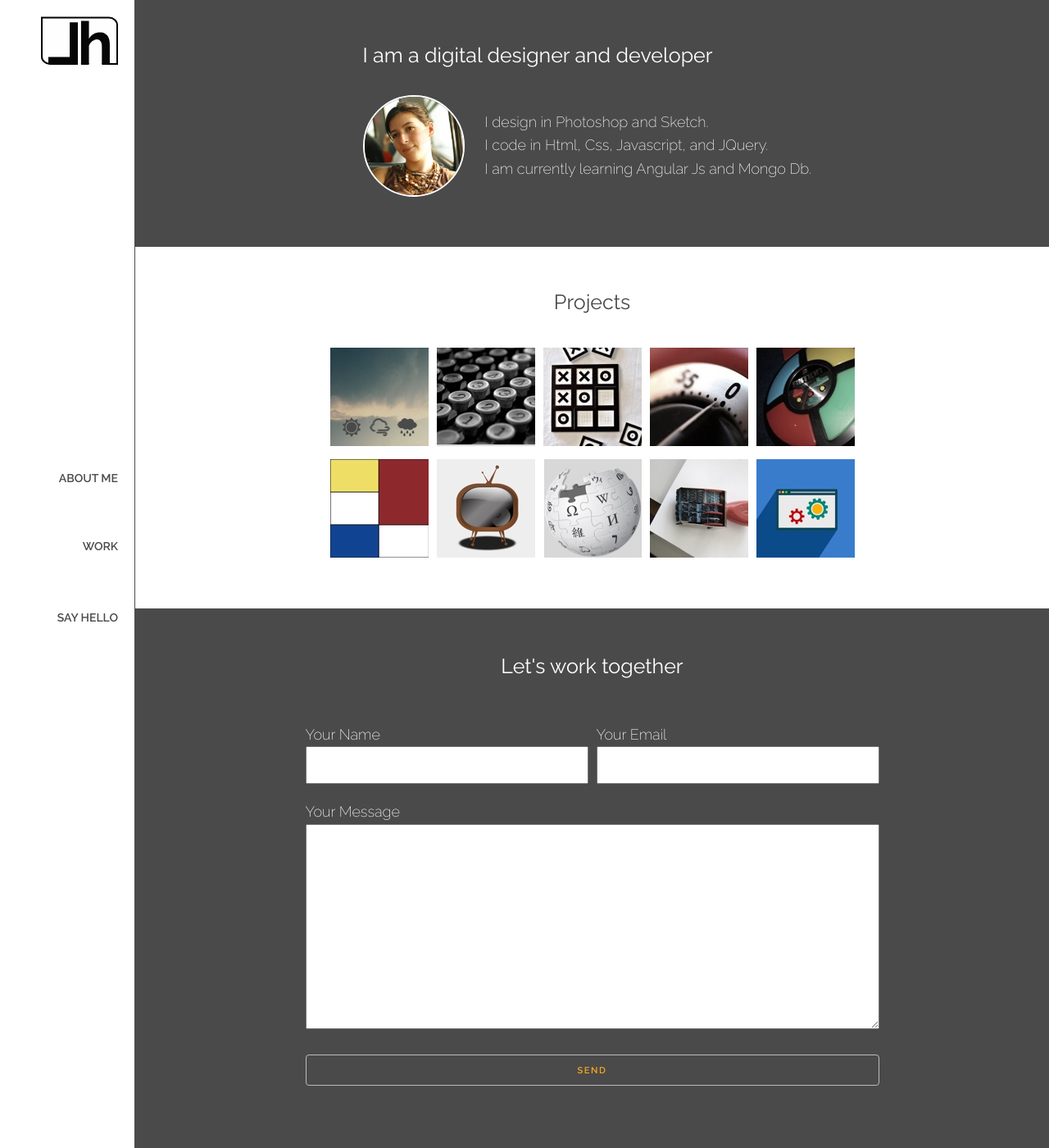
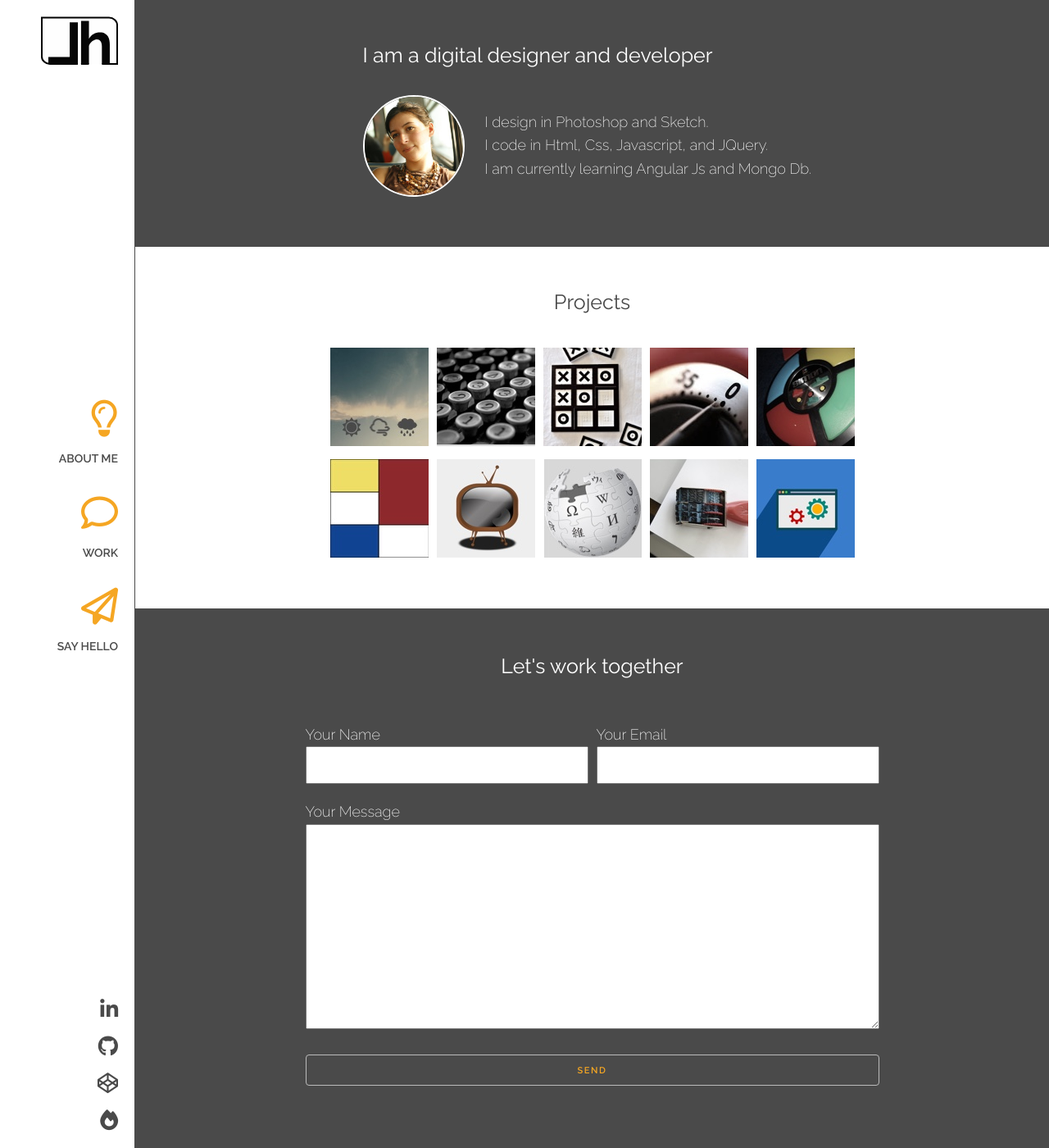
Before and after one commit to alidaca/holmDotNet, a Jekyll site: the page built from index.html, in a window 1280 px wide and 1400 px high. Shown: the whole window at 82% size. Built offline with Jekyll 4.4.1, drawn with Linux system fonts in a browser that asks for light colours; nearby versions of some CDN libraries; Markdown is read by kramdown in place of the engine named in the settings.

Commit message:
switched svg icons with fontawesome

```diff
--- a/_includes/about-section.html
+++ b/_includes/about-section.html
@@ -1,3 +1,3 @@
 <a name="about"></a><section id="about"><div class="section-wrap"><h4 class="title white">I am a digital designer and developer</h4><div class="media"><img src="/assets/img/headshot.jpg"/><h5 class="white">I design in Photoshop and Sketch. <br/>
 I code in Html, Css, Javascript, and JQuery. <br/>
-I am currently learning Angular Js and Mongo Db. <br/></h5></div><ul class="social-media-icons"><li> <a href="https://www.linkedin.com/in/laura-holm-b4747a8"><img src="/assets/img/linkedIn.svg"/></a></li><li> <a href="https://github.com/alidaca"><img src="/assets/img/github.svg"/></a></li><li> <a href="http://codepen.io/alidaca/"><img src="/assets/img/codepen.svg"/></a></li><li> <a href="https://www.freecodecamp.com/alidaca"><img src="/assets/img/fcc.svg"/></a></li></ul></div></section>
+I am currently learning Angular Js and Mongo Db. <br/></h5></div><ul class="social-media-icons"><li> <a href="https://www.linkedin.com/in/laura-holm-b4747a8" class="social"><i aria-hidden="true" class="fa fa-linkedin"></i></a></li><li> <a href="https://github.com/alidaca"><i aria-hidden="true" class="fa fa-github"></i></a></li><li> <a href="http://codepen.io/alidaca/"><i aria-hidden="true" class="fa fa-codepen"></i></a></li><li> <a href="https://www.freecodecamp.com/alidaca"><i aria-hidden="true" class="fa fa-fire"></i></a></li></ul></div></section>
--- a/_includes/header.html
+++ b/_includes/header.html
@@ -1 +1 @@
-<div class="header"><div class="header-position"><h1 class="logo">Laura Holm</h1><nav class="site-nav"><ul><li> <img src="/assets/img/light-bulb.svg" class="icon"/><a href="#about">About Me</a></li><li> <img src="/assets/img/bubble.svg" class="icon"/><a href="#projects">Work</a></li><li> <img src="/assets/img/plane.svg" class="icon"/><a href="#contact">Say Hello</a></li></ul></nav><ul class="social-media-menu"><li> <a href="https://www.linkedin.com/in/laura-holm-b4747a8"><img src="/assets/img/linkedIn.svg"/></a></li><li> <a href="https://github.com/alidaca"><img src="/assets/img/github.svg"/></a></li><li> <a href="http://codepen.io/alidaca/"><img src="/assets/img/codepen.svg"/></a></li><li> <a href="https://www.freecodecamp.com/alidaca"><img src="/assets/img/fcc.svg"/></a></li></ul><div class="mobile-nav-toggle"><span></span></div></div></div><div class="mobile-nav"><ul><li> <img src="/assets/img/light-bulb.svg" class="icon"/><a href="#about">About Me</a></li><li> <img src="/assets/img/bubble.svg" class="icon"/><a href="#projects">Work</a></li><li> <img src="/assets/img/plane.svg" class="icon"/><a href="#contact">Say Hello</a></li></ul></div>
+<div class="header"><div class="header-position"><h1 class="logo">Laura Holm</h1><nav class="site-nav"><ul><li> <div class="icon"><i aria-hidden="true" class="fa fa-lightbulb-o"></i></div><a href="#about">About Me</a></li><li> <div class="icon"><i aria-hidden="true" class="fa fa-comment-o"></i></div><a href="#projects">Work</a></li><li> <div class="icon"><i aria-hidden="true" class="fa fa-paper-plane-o"></i></div><a href="#contact">Say Hello</a></li></ul></nav><ul class="social-media-menu"><li> <a href="https://www.linkedin.com/in/laura-holm-b4747a8" class="social"><i aria-hidden="true" class="fa fa-linkedin"></i></a></li><li> <a href="https://github.com/alidaca"><i aria-hidden="true" class="fa fa-github"></i></a></li><li> <a href="http://codepen.io/alidaca/"><i aria-hidden="true" class="fa fa-codepen"></i></a></li><li> <a href="https://www.freecodecamp.com/alidaca"><i aria-hidden="true" class="fa fa-fire"></i></a></li></ul><div class="mobile-nav-toggle"><span></span></div></div></div><div class="mobile-nav"><ul><li> <div class="icon"><i aria-hidden="true" class="fa fa-lightbulb-o"></i></div><a href="#about">About Me</a></li><li> <div class="icon"><i aria-hidden="true" class="fa fa-comment-o"></i></div><a href="#projects">Work</a></li><li> <div class="icon"><i aria-hidden="true" class="fa fa-paper-plane-o"></i></div><a href="#contact">Say Hello</a></li></ul></div>
--- a/_layouts/default.html
+++ b/_layouts/default.html
@@ -5,9 +5,9 @@
         <meta http-equiv="X-UA-Compatible" content="IE=edge,chrome=1">
         <title>{{ page.title }}</title>
         <meta name="viewport" content="width=device-width, initial-scale=1">
+        <link rel="stylesheet" href="assets/css/main.css">
+        <script src="https://use.fontawesome.com/f49ac9a1b6.js"></script>
 
-        <!-- Custom CSS -->
-        <link rel="stylesheet" href="assets/css/main.css">
 
     </head>
     <body>
--- a/assets/css/main.css
+++ b/assets/css/main.css
@@ -544,11 +544,13 @@ h5 {
   .header .site-nav ul {
     list-style: none; }
     .header .site-nav ul li {
-      margin-bottom: 25px; }
+      margin-bottom: 20px; }
       .header .site-nav ul li:last-child {
         margin-bottom: 0px; }
-    .header .site-nav ul img.icon {
-      float: right; }
+    .header .site-nav ul .icon {
+      float: right;
+      color: #F5A623;
+      font-size: 45px; }
     .header .site-nav ul a {
       clear: right;
       display: block; }
@@ -556,7 +558,8 @@ h5 {
     list-style: none;
     padding-bottom: 20px; }
     .header ul.social-media-menu li {
-      margin-bottom: 10px; }
+      margin-bottom: 5px;
+      font-size: 25px; }
       .header ul.social-media-menu li:last-child {
         margin-bottom: 0px; }
   .header .mobile-nav-toggle {
@@ -624,9 +627,12 @@ h5 {
         border-bottom: 1px solid; }
       .mobile-nav ul li a:hover {
         color: #4A4A4A; }
-    .mobile-nav ul img {
+    .mobile-nav ul .icon {
       height: 20px;
-      margin-right: 20px; }
+      margin-right: 20px;
+      display: inline-block;
+      color: #F5A623;
+      font-size: 25px; }
 
 .mobile-nav.is-open {
   right: 0; }
@@ -643,6 +649,7 @@ h5 {
       -ms-flex-align: center;
           align-items: center; }
     .header .logo {
+      display: block;
       min-width: 65px;
       max-width: 86px;
       background-position: left; }
@@ -684,10 +691,11 @@ h5 {
     padding: 0;
     margin: 10px auto 0px 144px; }
     #about .section-wrap .social-media-icons li {
-      display: inline; }
-    #about .section-wrap .social-media-icons img {
-      width: 30px;
-      height: 30px; }
+      display: inline;
+      margin: 0 5px; }
+      #about .section-wrap .social-media-icons li a {
+        color: #fff;
+        font-size: 20px; }
 
 @media (max-width: 865px) {
   #about {
```
Also changed, not shown: _jadeFiles/header.jade (+6 -3 lines), _jadeFiles/mixins.jade (+10 -5 lines), assets/css/4-sections/_about-section.sass (+8 -3 lines), assets/css/4-sections/_header.sass (+13 -6 lines), 3 other files.
